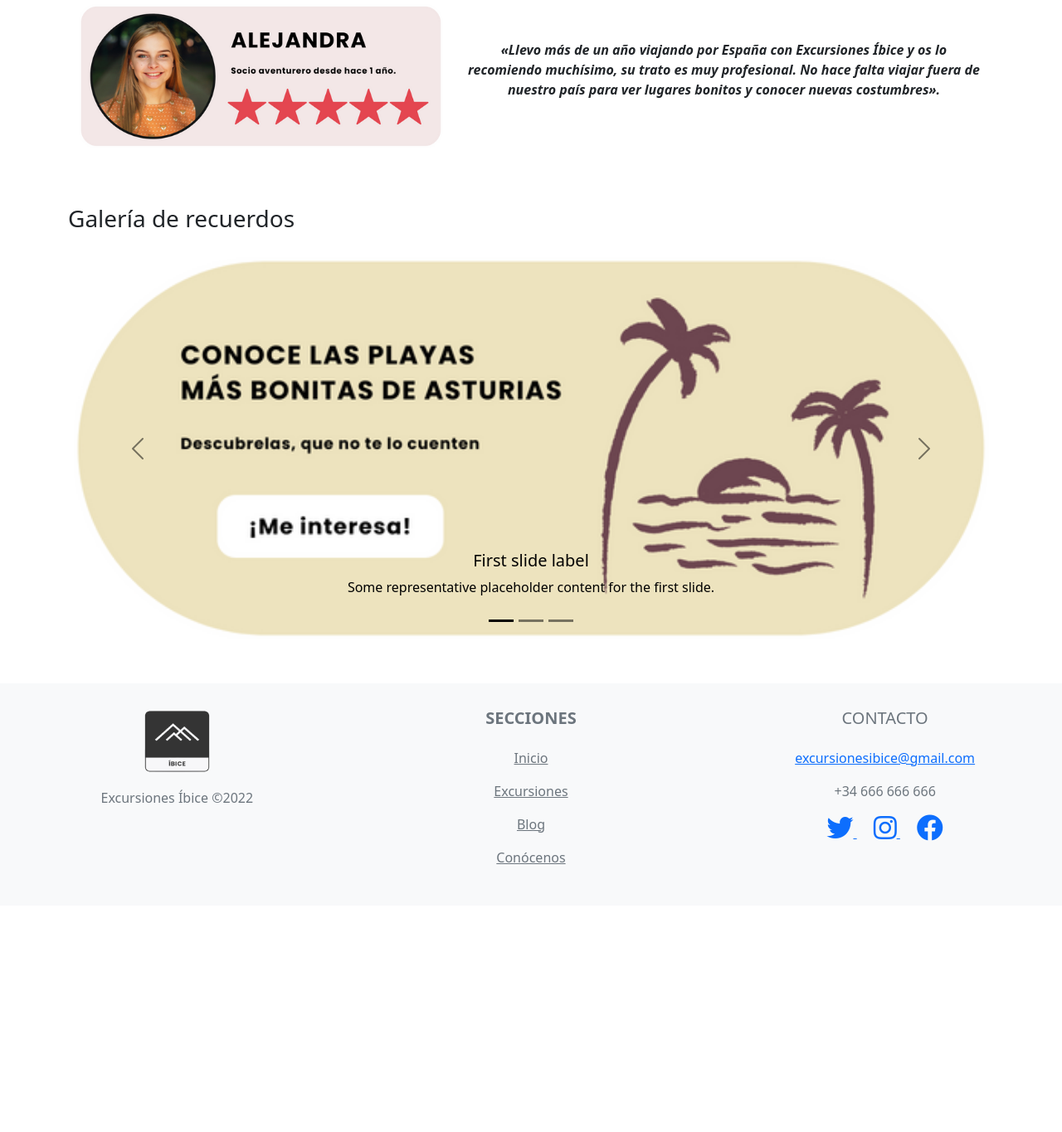
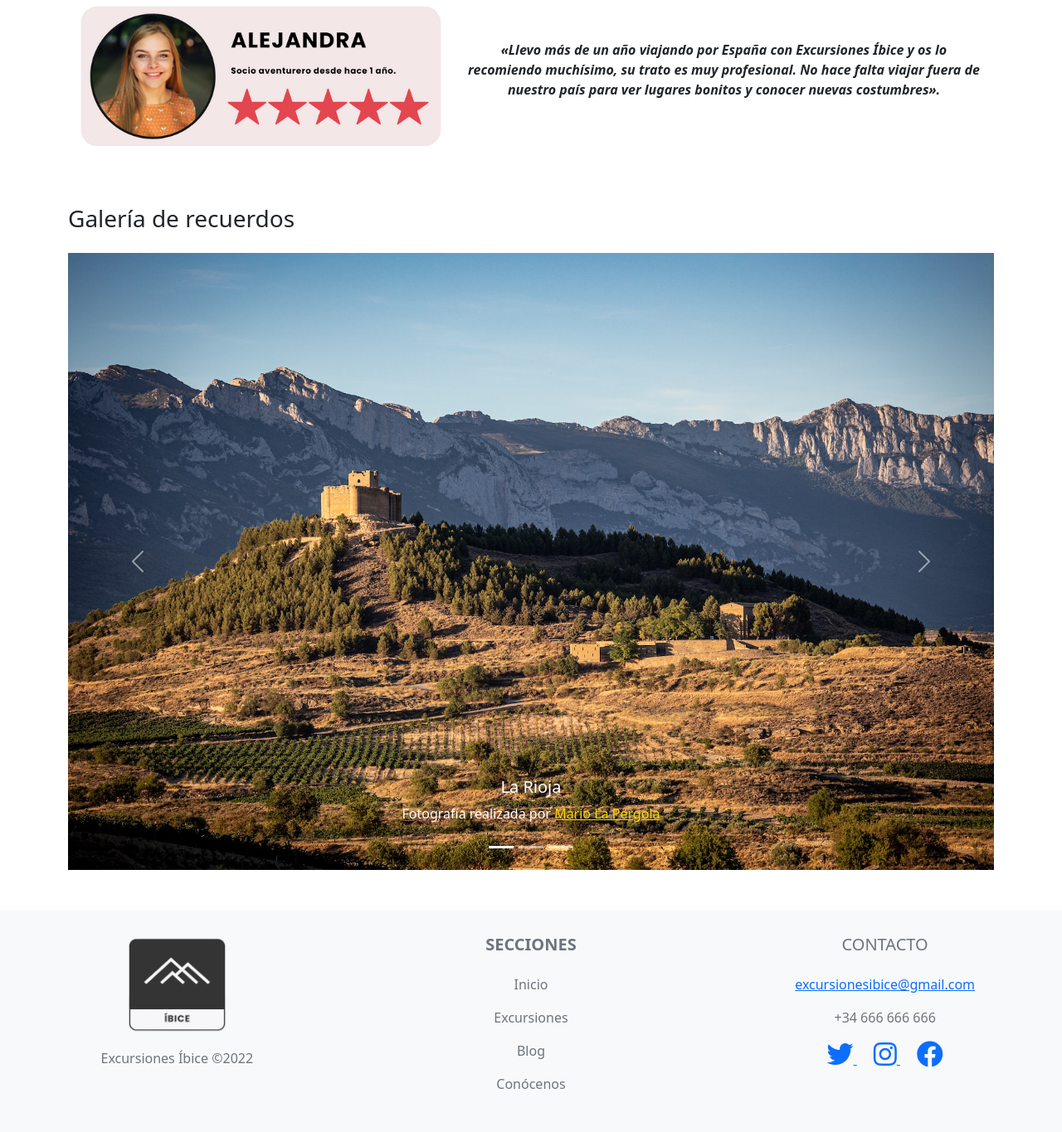
Before and after one commit to ArturoCode/excursiones-ibice, a PHP site: page /html/index.html in a window 1280 px wide. Shown: the part 1794-3159 px from the top of the page at 83% size. Before the commit the page ends 2836 px from the top, so only its background shows below. Run offline with PHP 8.4, Linux system fonts and the light colour scheme.

Commit message:
FEAT: Upload changes

```diff
--- a/frontend/css/blog.css
+++ b/frontend/css/blog.css
@@ -98,6 +98,7 @@ a.btn{
   transition: 0.3s;
   display: flex;
   justify-content: center;
+  text-align: justify;
   align-items: center;
 }
 
@@ -172,7 +173,7 @@ footer {
 
   .entrada {
     display: block;
-
+    width: fit-content;
   }
 
 }
--- a/frontend/css/index.css
+++ b/frontend/css/index.css
@@ -22,11 +22,7 @@ body {
   background-size: cover;
   height: 380px;
 }
-#header li{
-  display: flex;
-  justify-content: center;
-  align-items: center;
-}
+
 #header li:first-of-type {
   margin-left: 60px;
 }
@@ -40,6 +36,13 @@ body {
 #header div.dropdown-menu a {
   color: black;
   margin: 10px 0;
+}
+
+.dropdown-menu {
+  left: 50% !important;
+  right: auto !important;
+  text-align: center !important;
+  transform: translate(-50%, 0) !important;
 }
 
 a.btn{
@@ -252,9 +255,6 @@ a.btn{
   text-align: center;
   /*border: 1px solid black;*/
 }
-#carrousel-foto{
-  width: 100%;
-}
 
 
 footer {
@@ -331,7 +331,7 @@ footer {
 
 }
 
-#secciones{
+a.text-reset{
   text-decoration: inherit;
 }
 
--- a/frontend/html/index.html
+++ b/frontend/html/index.html
@@ -219,40 +219,40 @@
 
       <!--PRESENTACION IBICE-->
       <h3 id="titulo">Galería de recuerdos</h3>
-      <div id="carouselExampleDark" class="carousel carousel-dark slide" data-bs-ride="carousel">
+      <div id="carouselExampleCaptions" class="carousel slide" data-bs-ride="false">
         <div class="carousel-indicators">
-          <button type="button" data-bs-target="#carouselExampleDark" data-bs-slide-to="0" class="active" aria-current="true" aria-label="Slide 1"></button>
-          <button type="button" data-bs-target="#carouselExampleDark" data-bs-slide-to="1" aria-label="Slide 2"></button>
-          <button type="button" data-bs-target="#carouselExampleDark" data-bs-slide-to="2" aria-label="Slide 3"></button>
+          <button type="button" data-bs-target="#carouselExampleCaptions" data-bs-slide-to="0" class="active" aria-current="true" aria-label="Slide 1"></button>
+          <button type="button" data-bs-target="#carouselExampleCaptions" data-bs-slide-to="1" aria-label="Slide 2"></button>
+          <button type="button" data-bs-target="#carouselExampleCaptions" data-bs-slide-to="2" aria-label="Slide 3"></button>
         </div>
         <div class="carousel-inner">
-          <div class="carousel-item active" data-bs-interval="10000">
-            <img src="../media/promo1.png" class="w-100" alt="...">
+          <div class="carousel-item active">
+            <img src="../media/galeria1.jpg" class="d-block w-100" alt="...">
             <div class="carousel-caption d-none d-md-block">
-              <h5>First slide label</h5>
-              <p>Some representative placeholder content for the first slide.</p>
-            </div>
-          </div>
-          <div class="carousel-item" data-bs-interval="2000">
-            <img src="../media/promo3.png" class="w-100" alt="...">
-            <div class="carousel-caption d-none d-md-block">
-              <h5>Second slide label</h5>
-              <p>Some representative placeholder content for the second slide.</p>
+              <h5>La Rioja</h5>
+              <p>Fotografía realizada por <a style="color:gold" href="https://unsplash.com/es/fotos/sVWA1zvMD3E?utm_source=unsplash&utm_medium=referral&utm_content=creditShareLink">Mario La Pergola</a></p>
             </div>
           </div>
           <div class="carousel-item">
-            <img src="../media/promo2.png" class="w-100" alt="...">
+            <img src="../media/galeria2.jpg" class="d-block w-100" alt="...">
             <div class="carousel-caption d-none d-md-block">
-              <h5>Third slide label</h5>
-              <p>Some representative placeholder content for the third slide.</p>
+              <h5>Plaza de Santa María la Real (Pamplona)</h5>
+              <p>Fotografía realizada por <a style="color:gold" href="https://unsplash.com/es/fotos/3-vRP8o5zjE?utm_source=unsplash&utm_medium=referral&utm_content=creditShareLink">Mario La Pergola</a></p>
+            </div>
+          </div>
+          <div class="carousel-item">
+            <img src="../media/galeria3.jpg" class="d-block w-100" alt="...">
+            <div class="carousel-caption d-none d-md-block">
+              <h5>Isla de Madeira (Portugal)</h5>
+              <p>Fotografía realizada por <a style="color:gold" href="https://unsplash.com/es/fotos/yhv5xdWAJHM?utm_source=unsplash&utm_medium=referral&utm_content=creditShareLink">Mario La Pergola</a></p>
             </div>
           </div>
         </div>
-        <button class="carousel-control-prev" type="button" data-bs-target="#carouselExampleDark" data-bs-slide="prev">
+        <button class="carousel-control-prev" type="button" data-bs-target="#carouselExampleCaptions" data-bs-slide="prev">
           <span class="carousel-control-prev-icon" aria-hidden="true"></span>
           <span class="visually-hidden">Previous</span>
         </button>
-        <button class="carousel-control-next" type="button" data-bs-target="#carouselExampleDark" data-bs-slide="next">
+        <button class="carousel-control-next" type="button" data-bs-target="#carouselExampleCaptions" data-bs-slide="next">
           <span class="carousel-control-next-icon" aria-hidden="true"></span>
           <span class="visually-hidden">Next</span>
         </button>
@@ -266,7 +266,7 @@
 <footer class="text-center text-muted bg-light mt-5">
   <div class="row">
     <div class="col-4">
-      <img id="logo-footer" src="../media/logo_body.png" width="20%"/>
+      <img id="logo-footer" src="../media/logo_body.png" width="30%"/>
       <p class="text-center p-3">Excursiones Íbice ©2022</p>
     </div>
 
```
Also changed, not shown: frontend/css/detalles_excursion.css (+18 -0 lines), frontend/css/entrada_blog.css (+47 -0 lines), frontend/media/galeria1.jpg (added), frontend/media/galeria2.jpg (added), frontend/media/galeria3.jpg (added).
